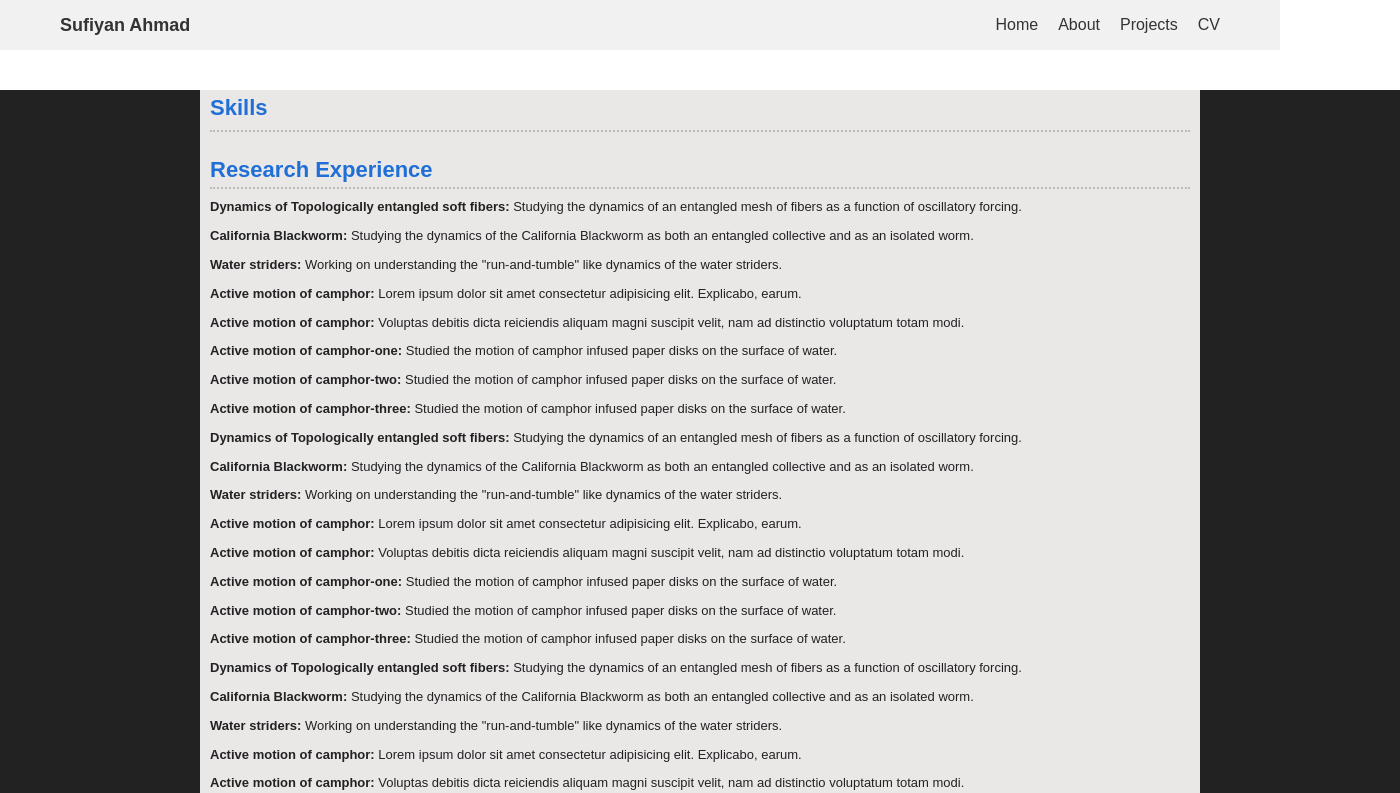
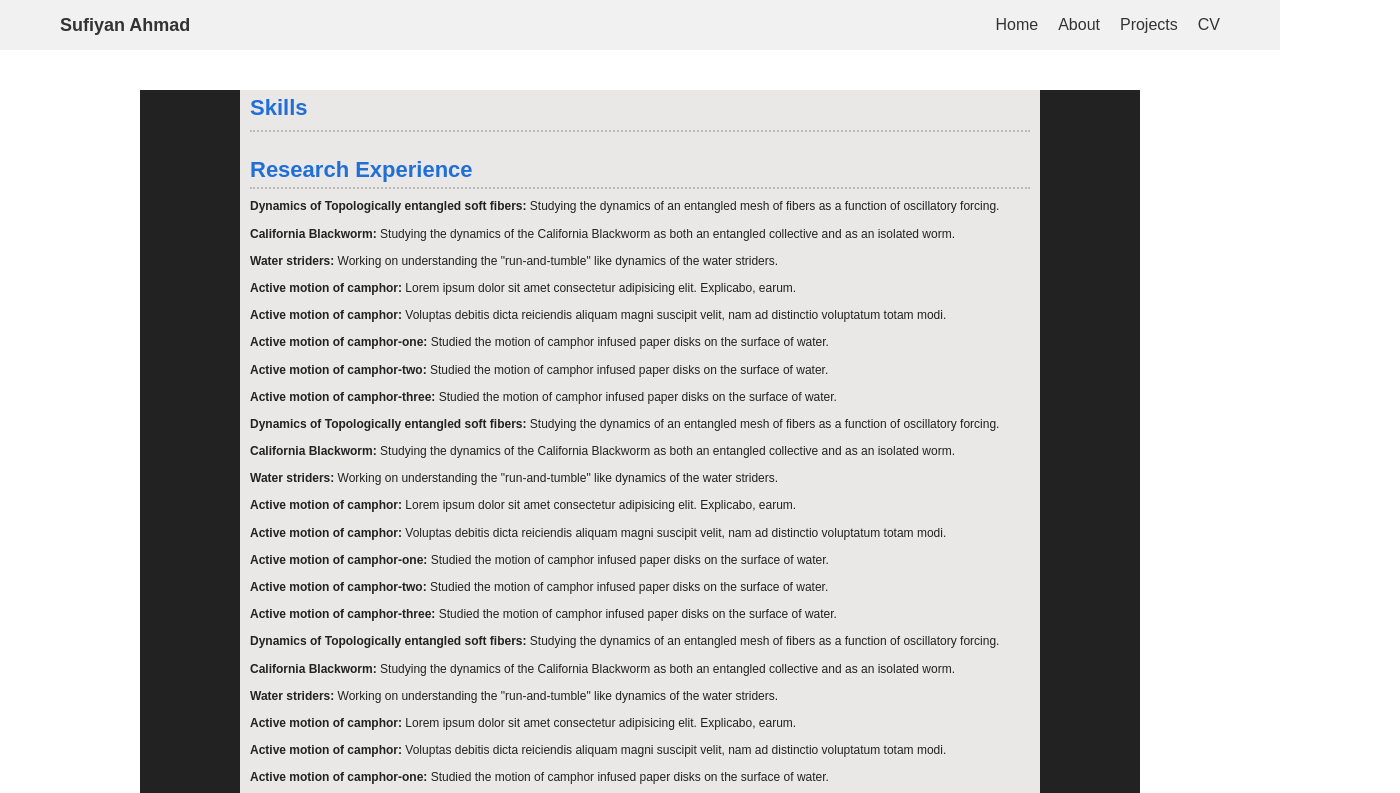
Before and after one commit to adnantech2/sufiyan-portfolio, a plain HTML site: page cv.html in a window 1280 px wide. Shown: the top 793 px of the page, 1400 px wide, since content can reach past the window. Drawn offline with Linux system fonts and the light colour scheme.

Commit message:
Update cv.css

```diff
--- a/cv.css
+++ b/cv.css
@@ -59,13 +59,13 @@ header {
 
 /*  first section */
 .container{
-    width: 1400px;
+    width: 1000px;
     background-color: #222;
     margin: auto;
 }
 
 .section {
-  max-width: 1000px;
+  max-width: 800px;
   margin: 40px auto;
   font-family: Arial, Helvetica, sans-serif;
   line-height: 1.6;
@@ -92,7 +92,7 @@ header {
 
 /* Paragraphs */
 .section p {
-  font-size: 13px;
+  font-size: 12px;
   color: #222;
   margin: 8px 0;
 }
```
